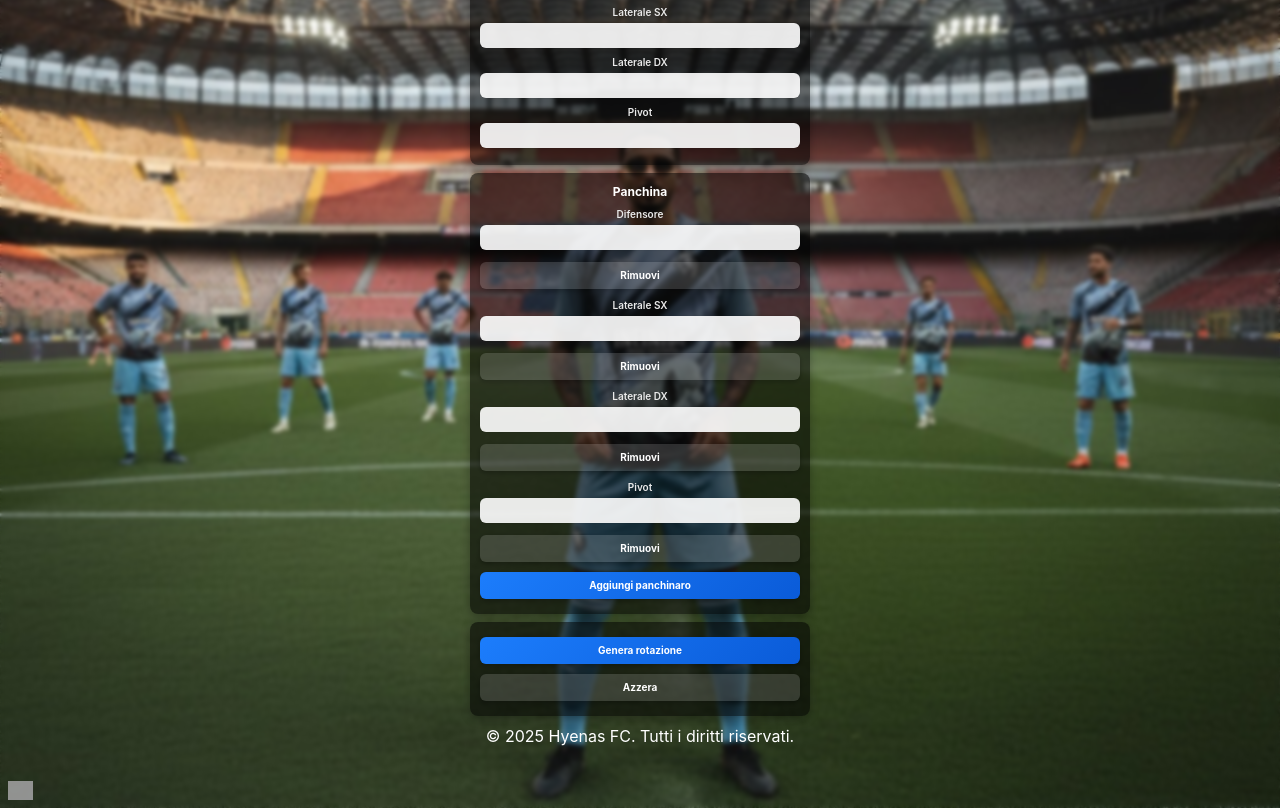
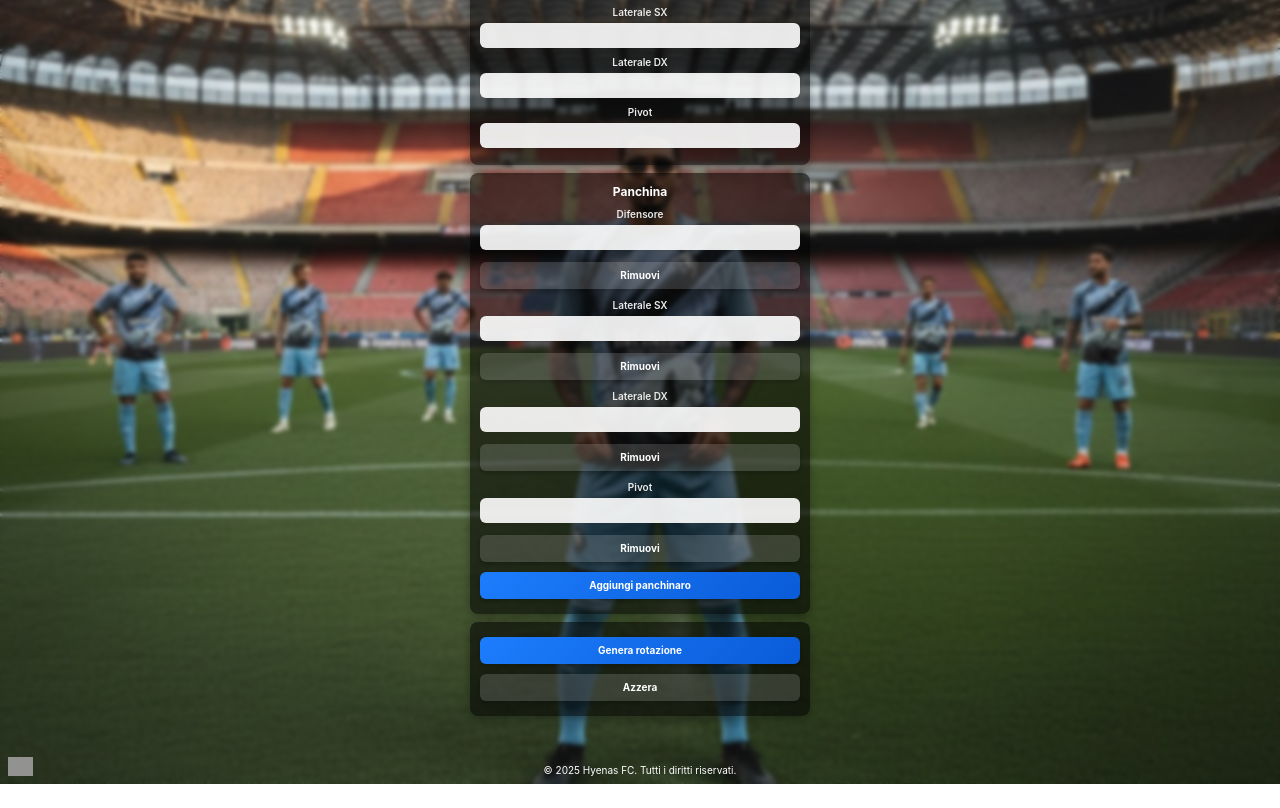
Before and after one commit to therealreiz/Hyenas-Subster, a React (Vite) app: page / in a window 1280 px wide. Shown: the part 327-1135 px from the top of the page. After the commit the page ends 1111 px from the top, so only its background shows below. Built offline with nearby package versions, Linux system fonts and the light colour scheme; grey boxes are pictures that could not be loaded.

Commit message:
sesto commit

```diff
--- a/src/index.css
+++ b/src/index.css
@@ -5,11 +5,16 @@
 /* FONT */
 @import url("https://fonts.googleapis.com/css2?family=Inter:wght@300;400;500;600;700;800&display=swap");
 
+/* BODY E CONTENITORE PRINCIPALE */
 body {
   font-family: "Inter", sans-serif;
   margin: 0;
   padding: 0;
   color: white;
+
+  display: flex;
+  flex-direction: column;
+  min-height: 100vh; /* importante per footer sempre in fondo */
 
   /* SFONDO */
   background-image: url("/field.jpg");
@@ -23,6 +28,7 @@ body {
 
 /* CONTENITORE PRINCIPALE */
 .main-container {
+  flex: 1; /* prende tutto lo spazio disponibile sopra il footer */
   width: 100%;
   max-width: 360px;
   margin: auto;
@@ -167,6 +173,18 @@ button.secondary:hover {
   transform: scale(1.05);
 }
 
+/* FOOTER SEMPRE IN FONDO */
+footer.footer {
+  position: fixed; /* lo blocca */
+  bottom: 0; /* in basso */
+  left: 0;
+  width: 100%;
+  text-align: center;
+  padding: 6px 0;
+  font-size: 10px;
+  z-index: 10000; /* sopra tutto */
+}
+
 /* RESPONSIVE MOBILE: evita card attaccate ai bordi */
 @media (max-width: 400px) {
   .main-container {
```
